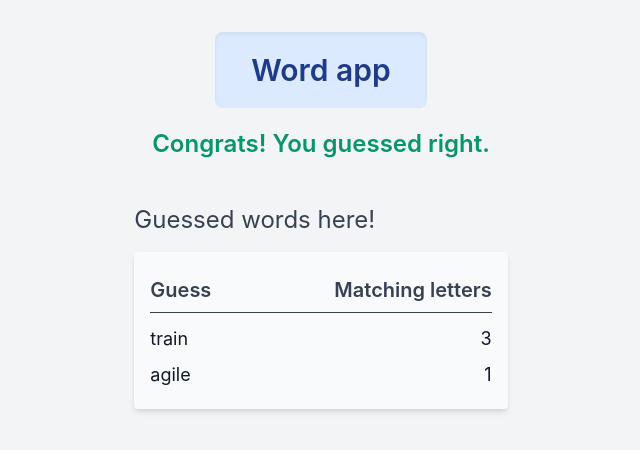
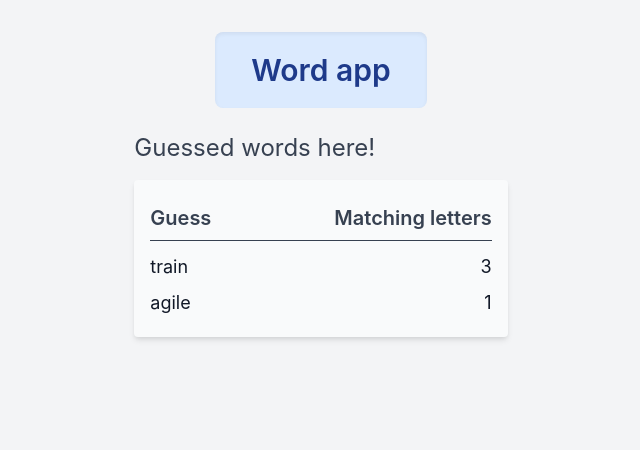
Before and after one commit to sankhadeeproy007/new-testing-app, a React (Create React App) app: page / in a window 1280 px wide. Shown: the top 450 px of the page, without its empty margins (319-959 px from the left). Built offline with nearby package versions, Linux system fonts and the light colour scheme.

Commit message:
edits app tets file

```diff
--- a/src/App.js
+++ b/src/App.js
@@ -20,7 +20,7 @@ function App() {
       >
         Word app
       </div>
-      <Congrats success />
+      <Congrats />
       <GuessedWords
         guessedWords={[
           { guessedWord: 'train', letterMatchCount: 3 },
```
Also changed, not shown: 1 other file (tests, documents, lock files or other folders).
